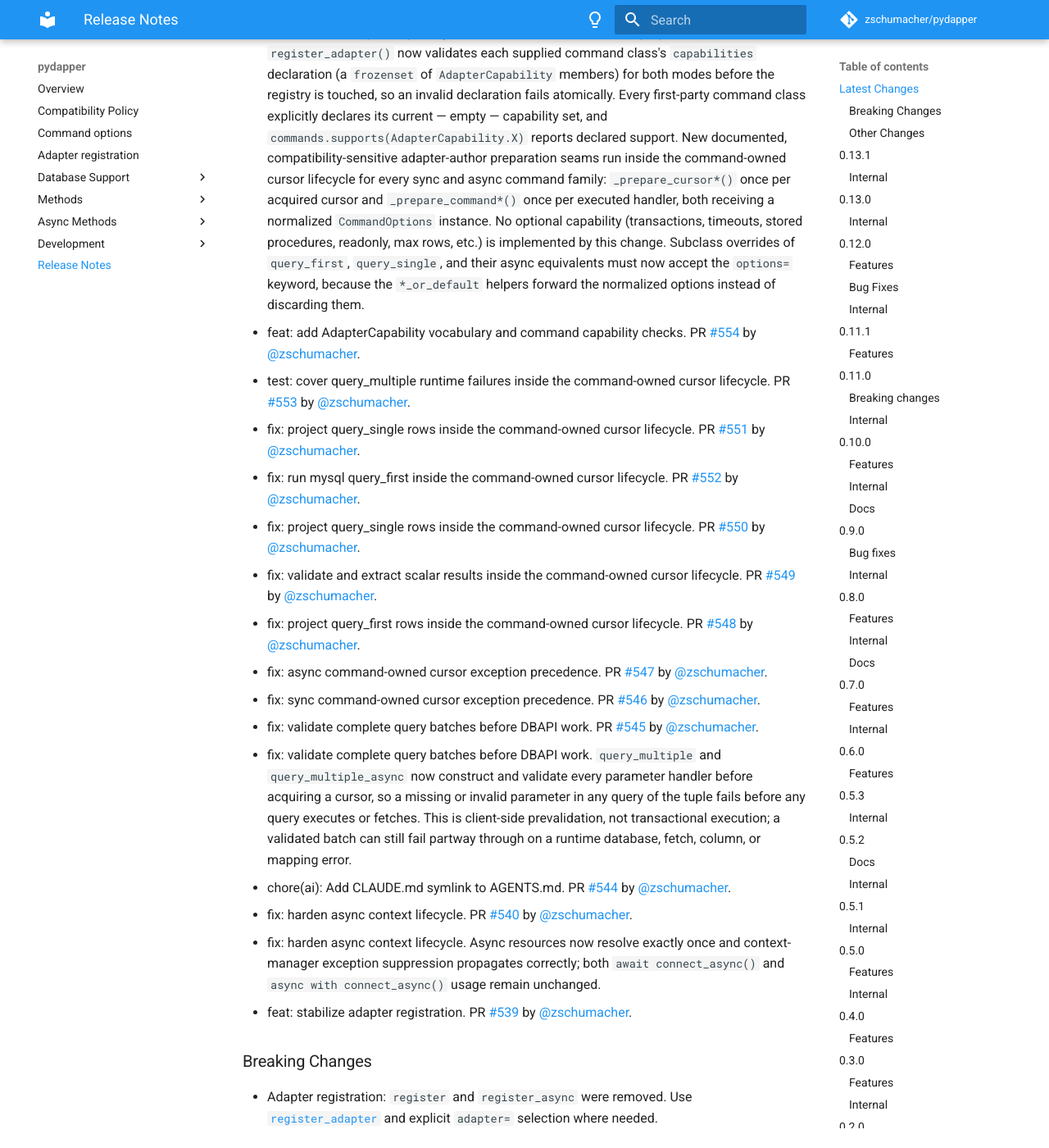
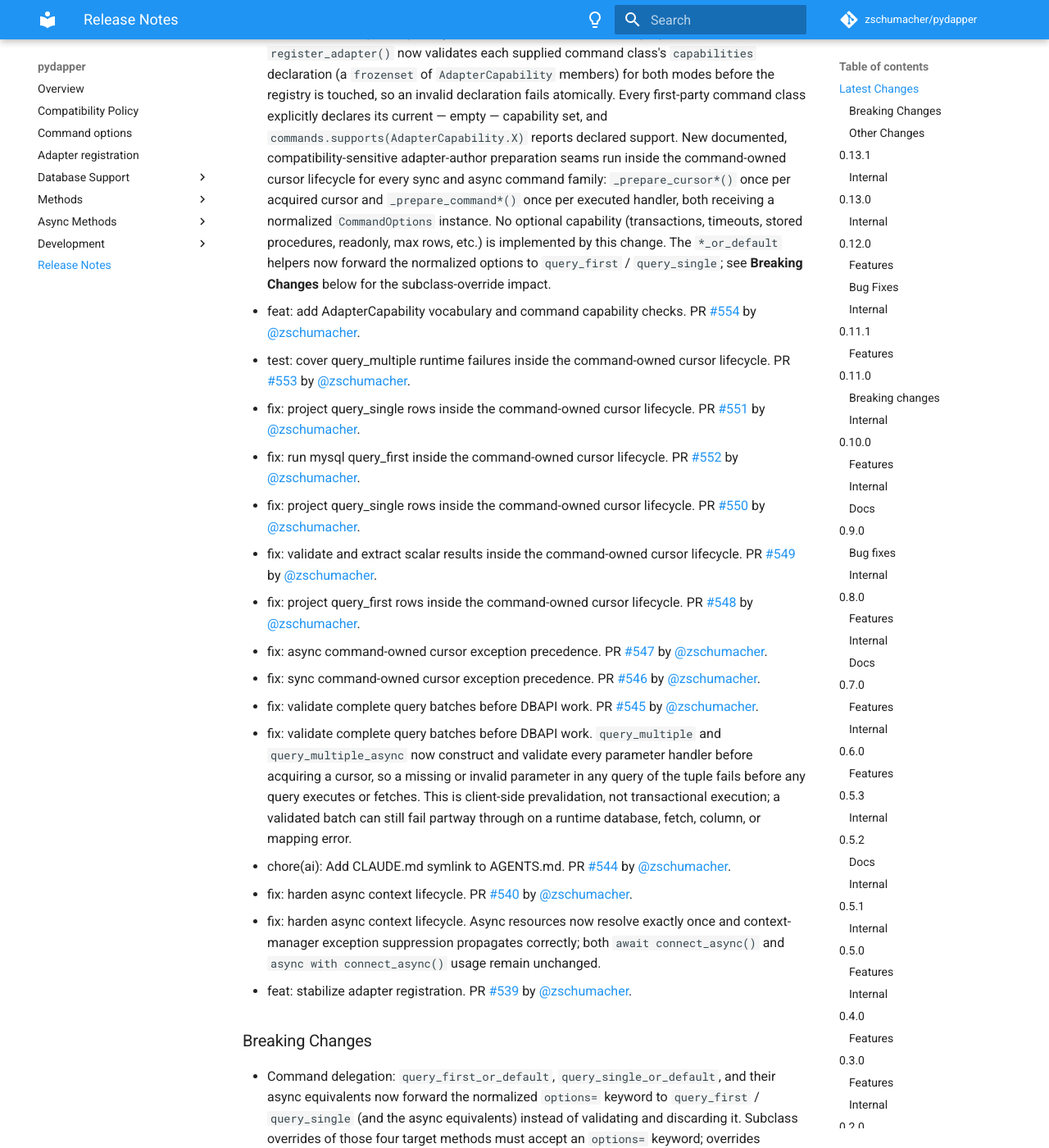
Before and after one commit to zschumacher/pydapper, an MkDocs documentation site: the page built from docs/release_notes.md, in a window 1280 px wide and 1400 px high, scrolled down 204 px. Shown: the whole window at 82% size. Built offline with MkDocs 1.6.1 and Material for MkDocs 9.7.7, drawn with Linux system fonts in a browser that asks for light colours; emoji names are drawn with the system emoji font; comment, search, counter and statistics services are not loaded; some of the changed text lies outside the part shown.

Commit message:
test: address review findings on parity proof, entered-cursor identity, and release notes
- add pairwise sync/async canonical event-sequence parity tests for every
  command family, on success and under both preparation-failure modes
- recording cursors now return a distinct entered object so hook identity
  assertions prove the entered cursor (not the raw one) reaches the hooks
- move the *_or_default options-forwarding subclass-override impact under the
  release notes Breaking Changes section per docs/compatibility.md

Co-Authored-By: Claude Fable 5 <noreply@anthropic.com>

```diff
--- a/docs/release_notes.md
+++ b/docs/release_notes.md
@@ -10,10 +10,9 @@
   cursor lifecycle for every sync and async command family: `_prepare_cursor*()` once per
   acquired cursor and `_prepare_command*()` once per executed handler, both receiving a
   normalized `CommandOptions` instance. No optional capability (transactions, timeouts,
-  stored procedures, readonly, max rows, etc.) is implemented by this change. Subclass
-  overrides of `query_first`, `query_single`, and their async equivalents must now accept
-  the `options=` keyword, because the `*_or_default` helpers forward the normalized
-  options instead of discarding them.
+  stored procedures, readonly, max rows, etc.) is implemented by this change. The
+  `*_or_default` helpers now forward the normalized options to `query_first` /
+  `query_single`; see **Breaking Changes** below for the subclass-override impact.
 * feat: add AdapterCapability vocabulary and command capability checks. PR [#554](https://github.com/zschumacher/pydapper/pull/554) by [@zschumacher](https://github.com/zschumacher).
 * test: cover query_multiple runtime failures inside the command-owned cursor lifecycle. PR [#553](https://github.com/zschumacher/pydapper/pull/553) by [@zschumacher](https://github.com/zschumacher).
 * fix: project query_single rows inside the command-owned cursor lifecycle. PR [#551](https://github.com/zschumacher/pydapper/pull/551) by [@zschumacher](https://github.com/zschumacher).
@@ -39,6 +38,12 @@
 
 ### Breaking Changes
 
+* Command delegation: `query_first_or_default`, `query_single_or_default`, and their async
+  equivalents now forward the normalized `options=` keyword to `query_first` /
+  `query_single` (and the async equivalents) instead of validating and discarding it.
+  Subclass overrides of those four target methods must accept an `options=` keyword;
+  overrides without it now raise `TypeError` when called through the `*_or_default`
+  helpers. Add `*, options=None` to the override signature to migrate.
 * Adapter registration: `register` and `register_async` were removed. Use [`register_adapter`](adapter_registration.md) and explicit `adapter=` selection where needed.
 
 ### Other Changes
```
Also changed, not shown: 1 other file.
